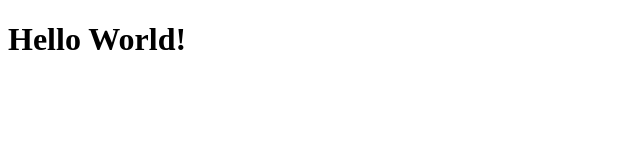
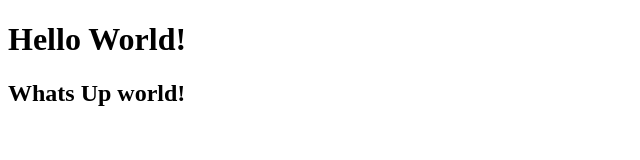
Before and after one commit to rmena014/git-github-practice, a plain HTML site: page index.html in a window 1280 px wide. Shown: the whole page, without its empty margins (0-640 px from the left). Drawn offline with Linux system fonts and the light colour scheme.

Commit message:
Added Whats up world

```diff
--- a/index.html
+++ b/index.html
@@ -8,5 +8,6 @@
   </head>
   <body>
     <h1>Hello World!</h1>
+    <h2>Whats Up world!</h2>
   </body>
 </html>
```
